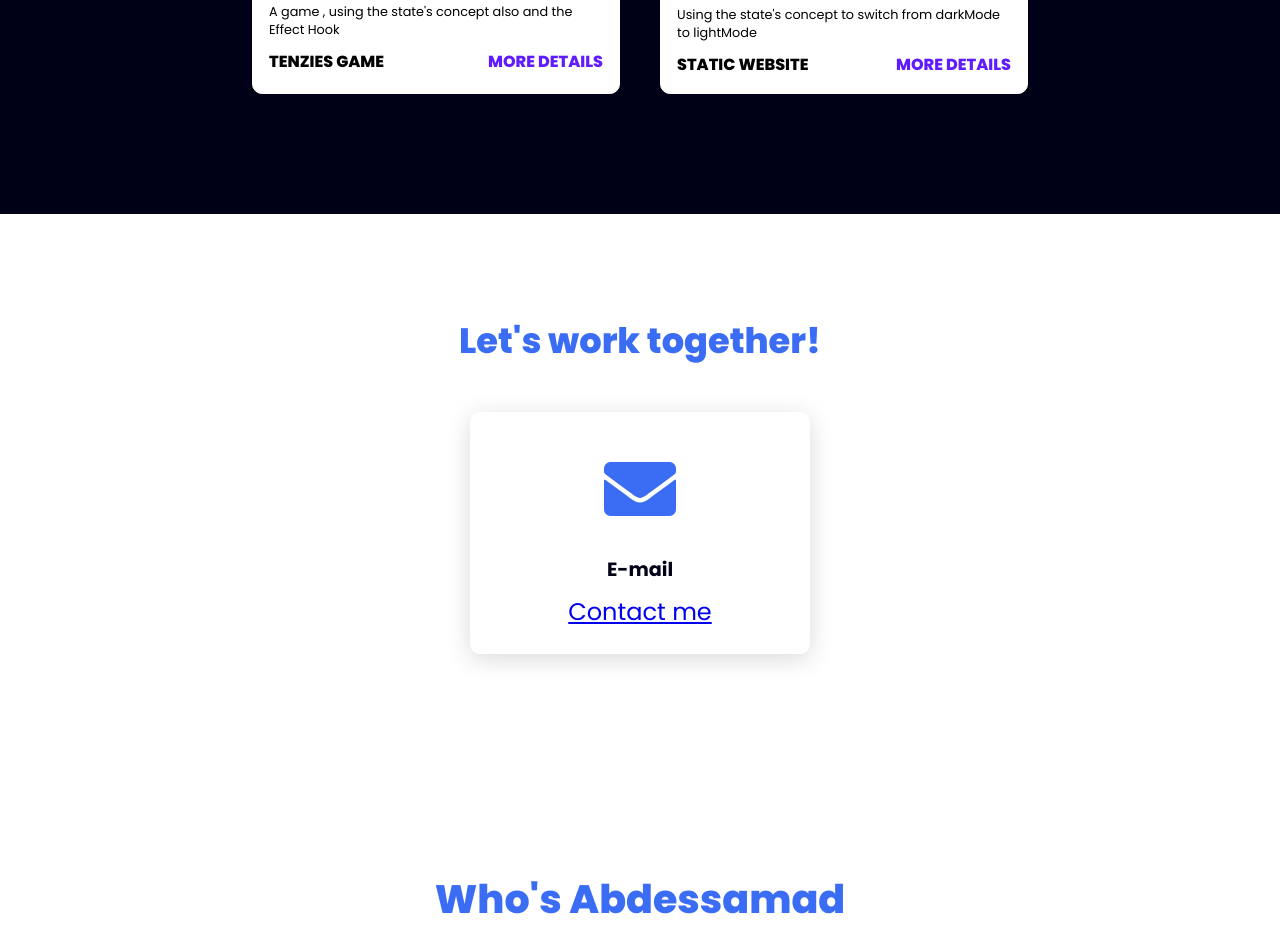
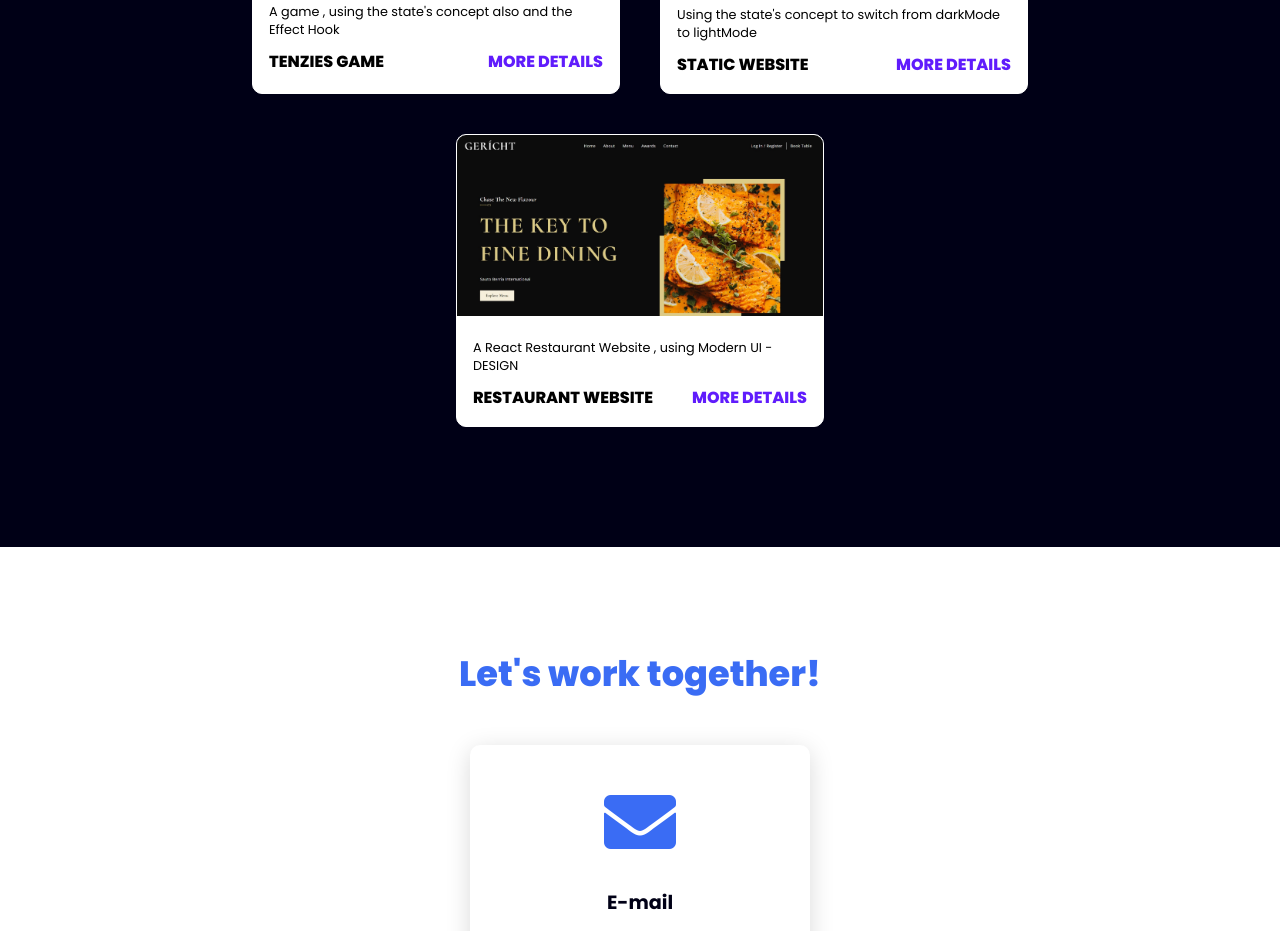
Before and after one commit to HerculesABS/Portfolio, a React (Create React App) app: page / in a window 1280 px wide. Shown: the part 1880-2811 px from the top of the page. Built offline with nearby package versions, Linux system fonts and the light colour scheme.

Commit message:
new commit adding the restaurant website project

```diff
--- a/src/components/Projects.js
+++ b/src/components/Projects.js
@@ -35,6 +35,18 @@ export default function Projects(){
                     </strong>
                 </div>
             </div>
+            <div className="project-card">
+                <div className="project-image">
+                    <img src={require(`../images/Restaurant-website.png`)} alt="Project background img"/>
+                </div>
+                <div className="project-info">
+                    <p className="project-category">A React Restaurant Website , using Modern UI - DESIGN </p>
+                    <strong className="project-title">
+                        <span>Restaurant Website </span>
+                        <a href="https://herculesabs.github.io/sauto-berria/" className="more-details">More details</a>
+                    </strong>
+                </div>
+            </div>
         </div>
     </section>
 
```
Also changed, not shown: src/images/Restaurant-website.png (added).
